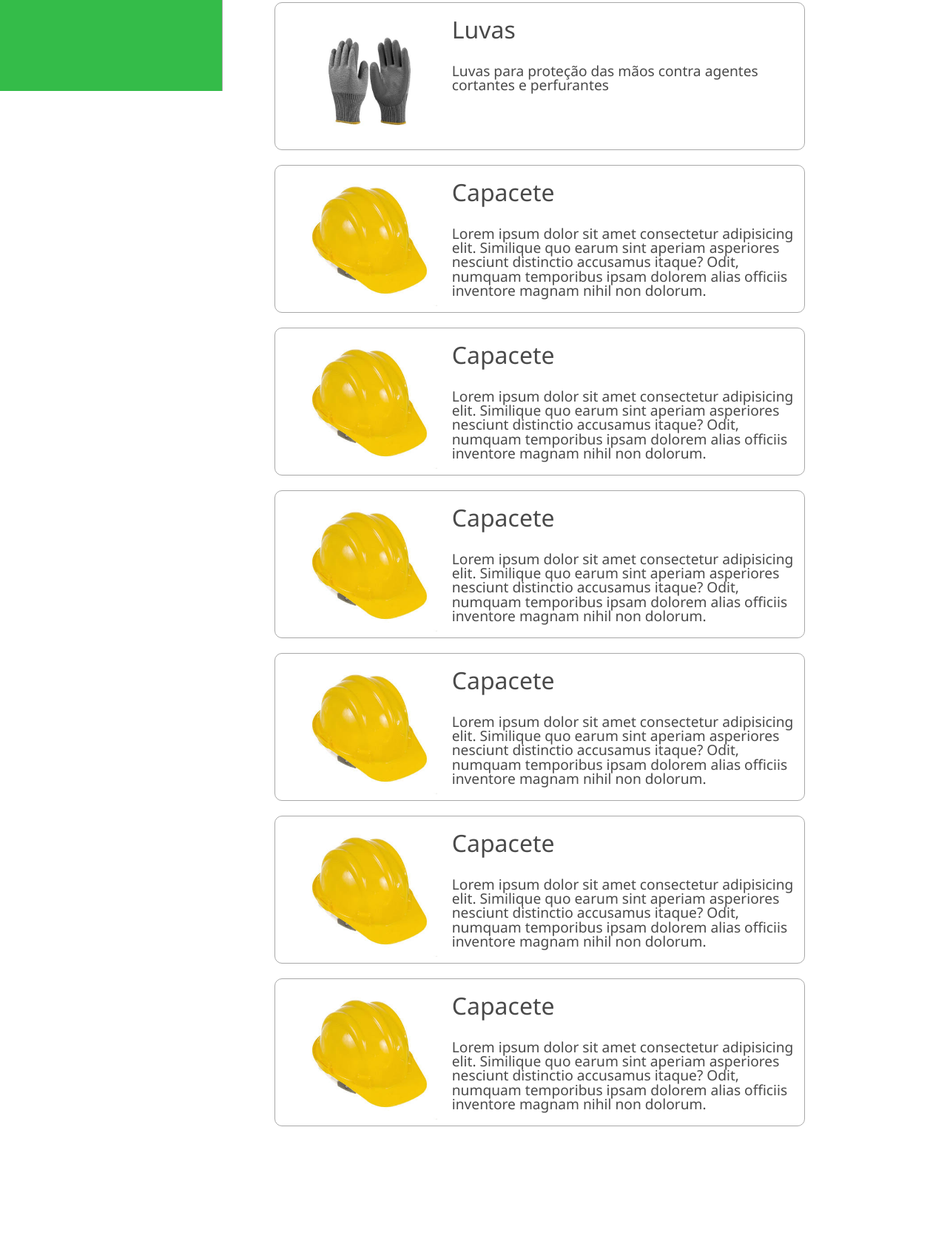
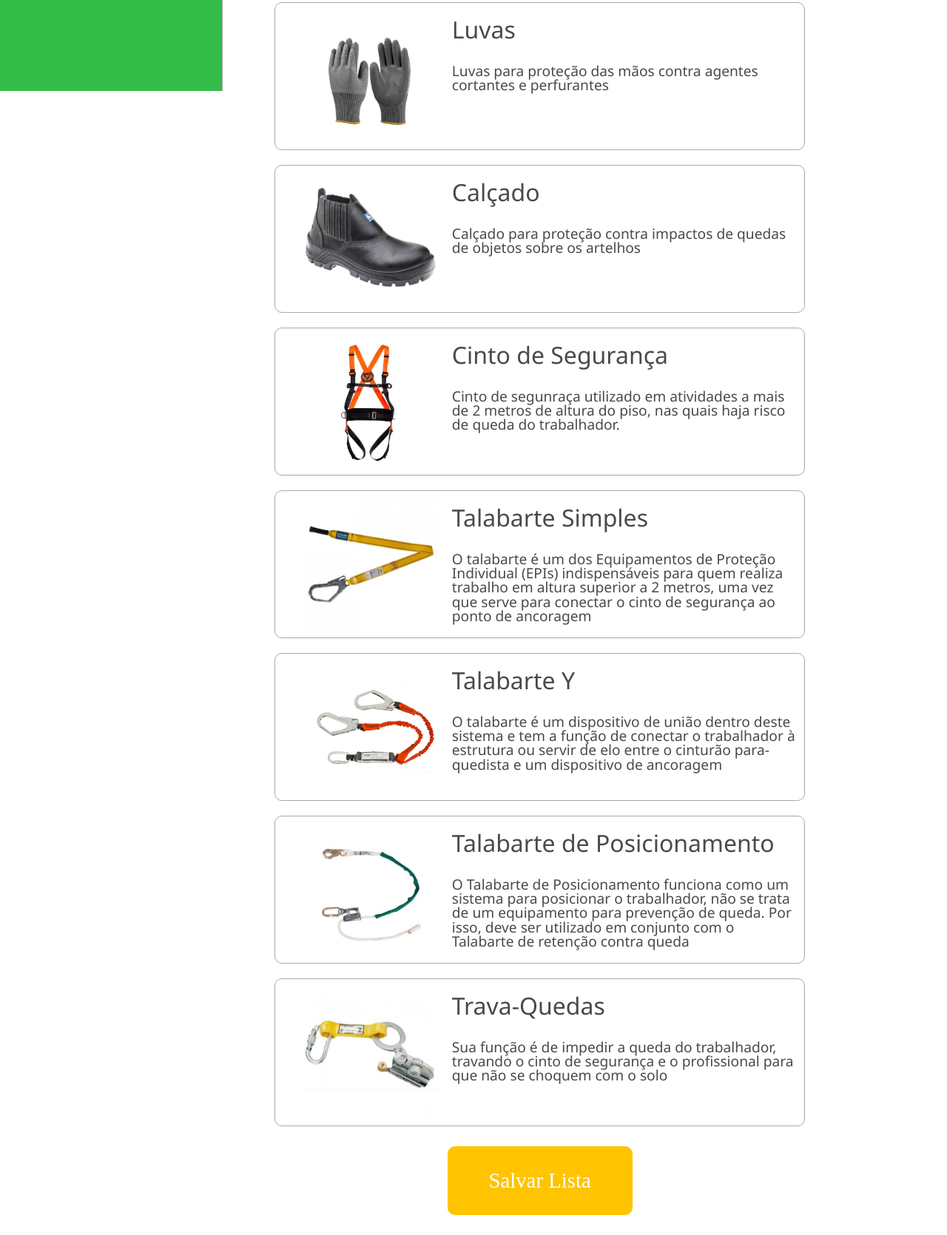
Before and after one commit to GabrielVaxconcellos/gabrielvaxconcellos.github.io, a plain HTML site: page gerar.html in a window 1280 px wide. Shown: the part 677-2347 px from the top of the page at 74% size. Before the commit the page ends 2200 px from the top, so only its background shows below. Drawn offline with nearby package versions, Linux system fonts and the light colour scheme; a web font is replaced by a local one.

Commit message:
Selecao da listagem

```diff
--- a/css/style.css
+++ b/css/style.css
@@ -110,13 +110,14 @@ body{
     /* background: #df5e5e; */
     overflow-y:hidden;
 }
-.segura-lista-gerada{
+.segura-lista-gerada1, .segura-lista-gerada2, .segura-lista-gerada3, .segura-lista-gerada4, .segura-lista-gerada5, .segura-lista-gerada6, .segura-lista-gerada7, .segura-lista-gerada8, .segura-lista-gerada9, .segura-lista-gerada10{
     display: flex;
     border: #a8a8a8 solid 1px;
     border-radius: 10px;
     height: 200px;
     /* background: #ffc400; */
     margin-top: 20px;
+    margin-bottom: 20px;
     margin-left: 20%;
     cursor: pointer;
 
@@ -142,3 +143,30 @@ body{
     font-size: 1.2em;
     padding: 10px;
 }
+.segura-btn-lista-gerada{
+    position: relative;
+    text-align: center;
+    margin: 3% 0 3% 20%;
+}
+.btn-lista-gerada{
+    background: #ffc400;
+    padding: 30px;
+    width: 250px;
+    border: none;
+    border-radius: 10px;
+    color: #fff;
+    font-size: 1.8em;
+    font-family: 'arciform Sans';
+}
+/* js lista gerada de epi */
+.segura-lista-gerada-verde{
+    display: flex;
+    border: #34bc49 solid 1px;
+    border-radius: 10px;
+    height: 200px;
+    margin-top: 20px;
+    margin-bottom: 20px;
+    margin-left: 20%;
+    cursor: pointer;
+    color: #34bc49;
+}
--- a/gerar.html
+++ b/gerar.html
@@ -60,7 +60,7 @@
 
         <article class="container-gerar-lista">
             <!-- Epi - 1 -->
-        <div class="segura-lista-gerada">
+            <div class="segura-lista-gerada1">
                 <div class="img-item-epi">
                     <img src="./img/img-capacete.jpg" alt="">
                 </div>
@@ -70,7 +70,7 @@
                 </div>
             </div>
             <!-- Epi - 2 -->
-         <div class="segura-lista-gerada">
+            <div class="segura-lista-gerada2">
                 <div class="img-item-epi">
                     <img src="./img/img-oculos.jpg" alt="">
                 </div>
@@ -80,17 +80,18 @@
                 </div>
             </div>
             <!-- Epi - 3 -->
-        <div class="segura-lista-gerada">
+            <div class="segura-lista-gerada3">
                 <div class="img-item-epi">
                     <img src="./img/img-protetor-audio.jpg" alt="">
                 </div>
                 <div class="text-item-epi">
                     <h1>Protetor Auditivo</h1>
-                    <p>Protetor auditivo circum-auricular para proteção do sistema auditivo contra níveis de pressão sonora</p>
+                    <p>Protetor auditivo circum-auricular para proteção do sistema auditivo contra níveis de pressão
+                        sonora</p>
                 </div>
             </div>
             <!-- Epi - 4 -->
-        <div class="segura-lista-gerada">
+            <div class="segura-lista-gerada4">
                 <div class="img-item-epi">
                     <img src="./img/img-luvas.jpg" alt="">
                 </div>
@@ -100,84 +101,81 @@
                 </div>
             </div>
             <!-- Epi - 5 -->
-        <div class="segura-lista-gerada">
+            <div class="segura-lista-gerada5">
                 <div class="img-item-epi">
-                    <img src="./img/img-capacete.jpg" alt="">
+                    <img src="./img/img-calcado.jpg" alt="">
                 </div>
                 <div class="text-item-epi">
-                    <h1>Capacete</h1>
-                    <p>Lorem ipsum dolor sit amet consectetur adipisicing elit. Similique quo earum sint aperiam
-                            asperiores
-                            nesciunt distinctio accusamus itaque? Odit, numquam temporibus ipsam dolorem alias officiis
-                            inventore magnam nihil non dolorum.</p>
+                    <h1>Calçado</h1>
+                    <p>Calçado para proteção contra impactos de quedas de objetos sobre os artelhos</p>
                 </div>
             </div>
             <!-- Epi - 6 -->
-        <div class="segura-lista-gerada">
+            <div class="segura-lista-gerada6">
                 <div class="img-item-epi">
-                    <img src="./img/img-capacete.jpg" alt="">
+                    <img src="./img/img-cinto.jpg" alt="">
                 </div>
                 <div class="text-item-epi">
-                    <h1>Capacete</h1>
-                    <p>Lorem ipsum dolor sit amet consectetur adipisicing elit. Similique quo earum sint aperiam
-                            asperiores
-                            nesciunt distinctio accusamus itaque? Odit, numquam temporibus ipsam dolorem alias officiis
-                            inventore magnam nihil non dolorum.</p>
+                    <h1>Cinto de Segurança</h1>
+                    <p>Cinto de segunraça utilizado em atividades a mais de 2 metros de altura do piso, nas quais haja
+                        risco de queda do trabalhador.</p>
                 </div>
             </div>
             <!-- Epi - 7 -->
-        <div class="segura-lista-gerada">
+            <div class="segura-lista-gerada7">
                 <div class="img-item-epi">
-                    <img src="./img/img-capacete.jpg" alt="">
+                    <img src="./img/img-talabarte-simples.jpg" alt="">
                 </div>
                 <div class="text-item-epi">
-                    <h1>Capacete</h1>
-                    <p>Lorem ipsum dolor sit amet consectetur adipisicing elit. Similique quo earum sint aperiam
-                            asperiores
-                            nesciunt distinctio accusamus itaque? Odit, numquam temporibus ipsam dolorem alias officiis
-                            inventore magnam nihil non dolorum.</p>
+                    <h1>Talabarte Simples</h1>
+                    <p>O talabarte é um dos Equipamentos de Proteção Individual (EPIs) indispensáveis para quem realiza
+                        trabalho em altura superior a 2 metros, uma vez que serve para conectar o cinto de segurança ao
+                        ponto de ancoragem</p>
                 </div>
             </div>
             <!-- Epi - 8 -->
-        <div class="segura-lista-gerada">
+            <div class="segura-lista-gerada8">
                 <div class="img-item-epi">
-                    <img src="./img/img-capacete.jpg" alt="">
+                    <img src="./img/img-talabarte-y.jpg" alt="">
                 </div>
                 <div class="text-item-epi">
-                    <h1>Capacete</h1>
-                    <p>Lorem ipsum dolor sit amet consectetur adipisicing elit. Similique quo earum sint aperiam
-                            asperiores
-                            nesciunt distinctio accusamus itaque? Odit, numquam temporibus ipsam dolorem alias officiis
-                            inventore magnam nihil non dolorum.</p>
+                    <h1>Talabarte Y</h1>
+                    <p>O talabarte é um dispositivo de união dentro deste sistema e tem a função de conectar o
+                        trabalhador à estrutura ou servir de elo entre o cinturão para- quedista e um dispositivo de
+                        ancoragem</p>
                 </div>
             </div>
             <!-- Epi - 9 -->
-        <div class="segura-lista-gerada">
+            <div class="segura-lista-gerada9">
                 <div class="img-item-epi">
-                    <img src="./img/img-capacete.jpg" alt="">
+                    <img src="./img/img-talabarte-posicionamento.jpg" alt="">
                 </div>
                 <div class="text-item-epi">
-                    <h1>Capacete</h1>
-                    <p>Lorem ipsum dolor sit amet consectetur adipisicing elit. Similique quo earum sint aperiam
-                            asperiores
-                            nesciunt distinctio accusamus itaque? Odit, numquam temporibus ipsam dolorem alias officiis
-                            inventore magnam nihil non dolorum.</p>
+                    <h1>Talabarte de Posicionamento</h1>
+                    <p>O Talabarte de Posicionamento funciona como um sistema para posicionar o trabalhador, não se
+                        trata de um equipamento para prevenção de queda. Por isso, deve ser utilizado em conjunto com o
+                        Talabarte de retenção contra queda</p>
                 </div>
             </div>
             <!-- Epi - 10 -->
-        <div class="segura-lista-gerada">
+            <div class="segura-lista-gerada10">
                 <div class="img-item-epi">
-                    <img src="./img/img-capacete.jpg" alt="">
+                    <img src="./img/img-trava-quedas.jpg" alt="">
                 </div>
                 <div class="text-item-epi">
-                    <h1>Capacete</h1>
-                    <p>Lorem ipsum dolor sit amet consectetur adipisicing elit. Similique quo earum sint aperiam
-                            asperiores
-                            nesciunt distinctio accusamus itaque? Odit, numquam temporibus ipsam dolorem alias officiis
-                            inventore magnam nihil non dolorum.</p>
+                    <h1>Trava-Quedas</h1>
+                    <p>Sua função é de impedir a queda do trabalhador, travando o cinto de segurança e o profissional
+                        para que não se choquem com o solo</p>
                 </div>
             </div>
+            <div class="segura-btn-lista-gerada">
+                <button class="btn-lista-gerada">Salvar Lista</button>
+            </div>
         </article>
+
+
+
+        <script src="./js/index.js"></script>
 </body>
 
 </html>
--- /dev/null
+++ b/js/index.js
@@ -0,0 +1,54 @@
+// document.querySelector('.segura-lista-gerada').addEventListener('click',
+// function(){
+//     document.querySelector('.segura-lista-gerada').classList.toggle('segura-lista-gerada-verde')
+// })
+
+document.querySelector('.segura-lista-gerada1').addEventListener('click',
+function(){
+    document.querySelector('.segura-lista-gerada1').classList.toggle('segura-lista-gerada-verde')
+})
+
+document.querySelector('.segura-lista-gerada2').addEventListener('click',
+function(){
+    document.querySelector('.segura-lista-gerada2').classList.toggle('segura-lista-gerada-verde')
+})
+
+document.querySelector('.segura-lista-gerada3').addEventListener('click',
+function(){
+    document.querySelector('.segura-lista-gerada3').classList.toggle('segura-lista-gerada-verde')
+})
+
+document.querySelector('.segura-lista-gerada4').addEventListener('click',
+function(){
+    document.querySelector('.segura-lista-gerada4').classList.toggle('segura-lista-gerada-verde')
+})
+
+document.querySelector('.segura-lista-gerada5').addEventListener('click',
+function(){
+    document.querySelector('.segura-lista-gerada5').classList.toggle('segura-lista-gerada-verde')
+})
+
+document.querySelector('.segura-lista-gerada6').addEventListener('click',
+function(){
+    document.querySelector('.segura-lista-gerada6').classList.toggle('segura-lista-gerada-verde')
+})
+
+document.querySelector('.segura-lista-gerada7').addEventListener('click',
+function(){
+    document.querySelector('.segura-lista-gerada7').classList.toggle('segura-lista-gerada-verde')
+})
+
+document.querySelector('.segura-lista-gerada8').addEventListener('click',
+function(){
+    document.querySelector('.segura-lista-gerada8').classList.toggle('segura-lista-gerada-verde')
+})
+
+document.querySelector('.segura-lista-gerada9').addEventListener('click',
+function(){
+    document.querySelector('.segura-lista-gerada9').classList.toggle('segura-lista-gerada-verde')
+})
+
+document.querySelector('.segura-lista-gerada10').addEventListener('click',
+function(){
+    document.querySelector('.segura-lista-gerada10').classList.toggle('segura-lista-gerada-verde')
+})
```
Also changed, not shown: img/img-calcado.jpg (added), img/img-cinto.jpg (added), img/img-talabarte-posicionamento.jpg (added), img/img-talabarte-simples.jpg (added), img/img-talabarte-y.jpg (added), img/img-trava-quedas.jpg (added). Lines whose indentation alone changed are shown as unchanged.
